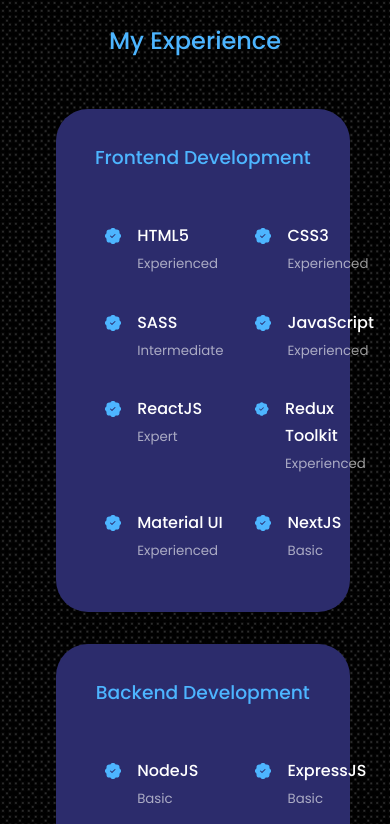
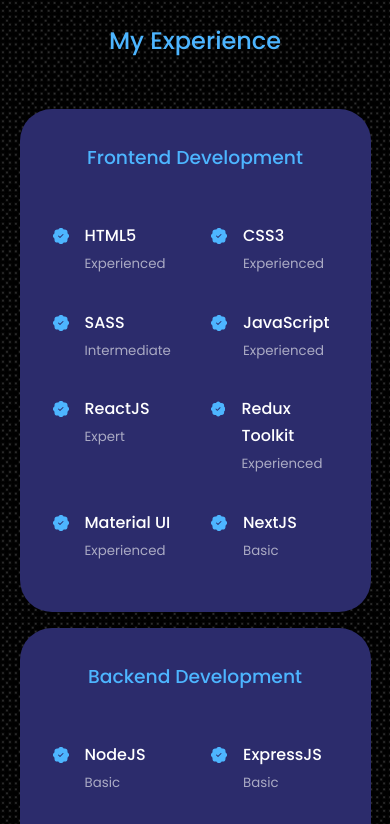
Before and after one commit to Shiveshs/personal-portfolio, a React (Create React App) app: page / in a window 390 px wide. Shown: the part 2400-3224 px from the top of the page. Built offline with nearby package versions, Linux system fonts and the light colour scheme.

Commit message:
added css for small devices

```diff
--- a/src/components/experience/experience.css
+++ b/src/components/experience/experience.css
@@ -59,3 +59,14 @@
 }
 
 /* =========== Media Queries (Small Devices) ============= */
+
+@media screen and (max-width: 600px) {
+    .experience__container {
+        gap: 1rem;
+    }
+
+    .experience__container > div {
+        width: 100%;
+        padding: 2rem 1rem;
+    }
+}
```
